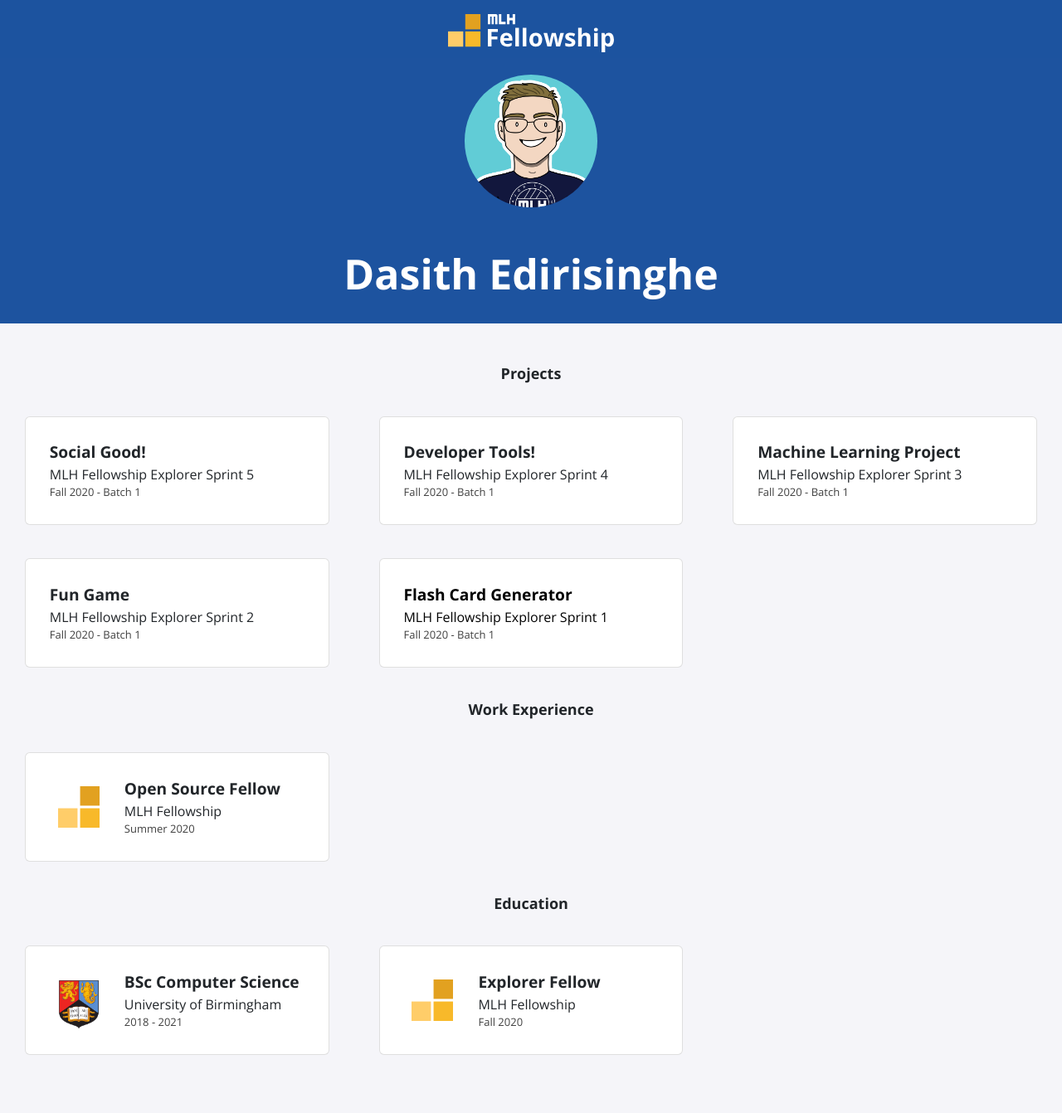
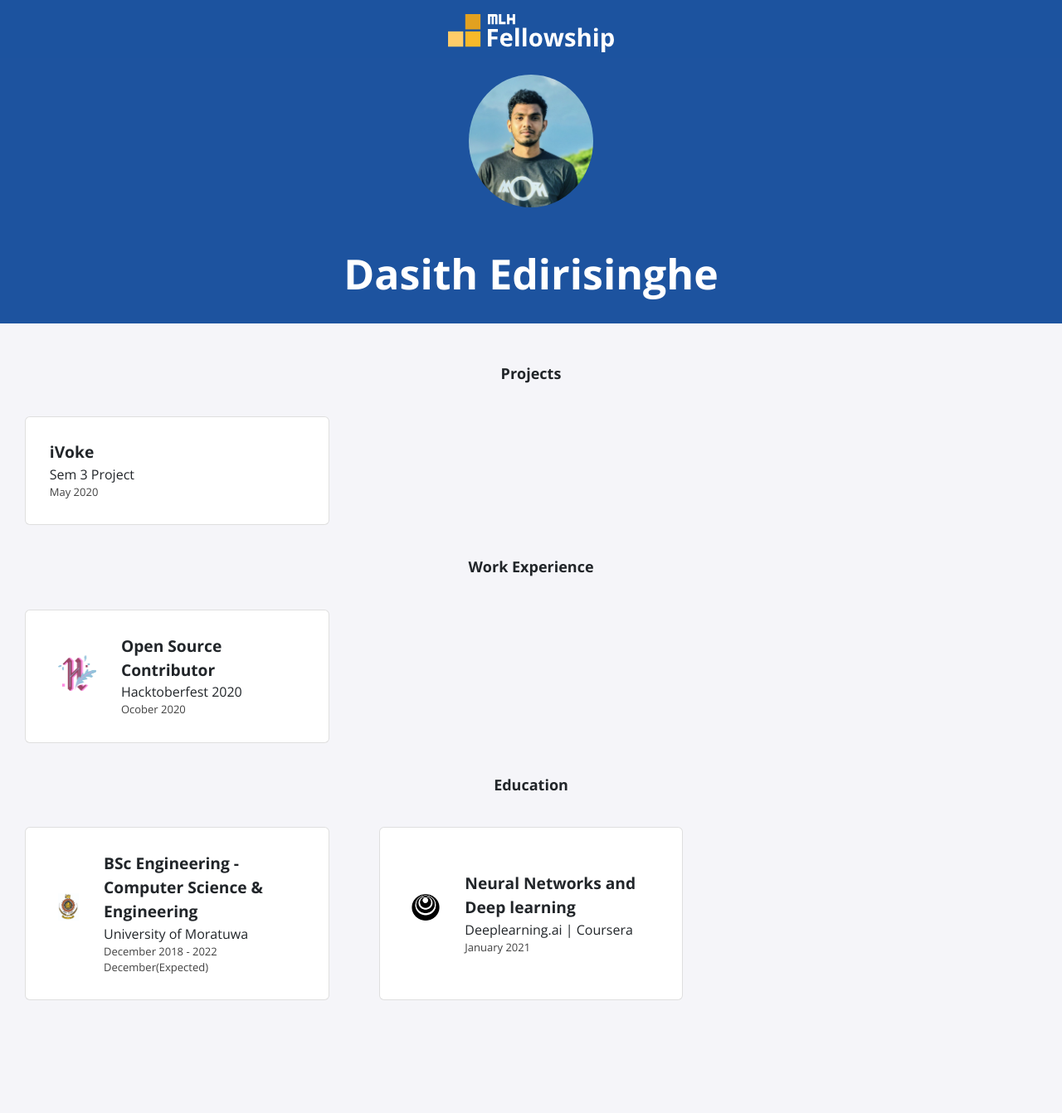
Before and after one commit to DasithEdirisinghe/DasithEdirisinghe.github.io, a Jekyll site: the page built from index.html, in a window 1280 px wide. Shown: the whole page at 83% size. Built offline with Jekyll 4.4.1, drawn with Linux system fonts in a browser that asks for light colours; nearby versions of some CDN libraries; after the commit the page ends 1276 px from its top, so only the background shows below that.

Commit message:
Updated version

```diff
--- a/_data/education.yml
+++ b/_data/education.yml
@@ -1,9 +1,9 @@
-- course: BSc Computer Science
-  institute: University of Birmingham
-  dates: 2018 - 2021
-  logo: uob.png
+- course: BSc Engineering - Computer Science & Engineering
+  institute: University of Moratuwa
+  dates: December 2018 - 2022 December(Expected)
+  logo: uom.jpg
 
-- course: Explorer Fellow
-  institute: MLH Fellowship
-  dates: Fall 2020
-  logo: fellowship.svg
+- course: Neural Networks and Deep learning
+  institute: Deeplearning.ai | Coursera
+  dates: January 2021
+  logo: dl.icon.png
--- a/_data/experience.yml
+++ b/_data/experience.yml
@@ -1,4 +1,4 @@
-- role: Open Source Fellow
-  company: MLH Fellowship
-  dates: Summer 2020
-  logo: fellowship.svg
+- role: Open Source Contributor
+  company: Hacktoberfest 2020
+  dates: Ocober 2020
+  logo: hacktober.png
--- a/_data/projects.yml
+++ b/_data/projects.yml
@@ -1,20 +1,3 @@
-- title: Social Good!
-  event: MLH Fellowship Explorer Sprint 5
-  date: Fall 2020 - Batch 1
-
-- title: Developer Tools!
-  event: MLH Fellowship Explorer Sprint 4
-  date: Fall 2020 - Batch 1
-
-- title: Machine Learning Project
-  event: MLH Fellowship Explorer Sprint 3
-  date: Fall 2020 - Batch 1
-
-- title: Fun Game
-  event: MLH Fellowship Explorer Sprint 2
-  date: Fall 2020 - Batch 1
-
-- title: Flash Card Generator
-  event: MLH Fellowship Explorer Sprint 1
-  date: Fall 2020 - Batch 1
-  page-name: sprint1
+- title: iVoke
+  event: Sem 3 Project
+  date: May 2020
```
Also changed, not shown: assets/img/education/dl.icon.png (added), assets/img/education/dl.png (added), assets/img/education/uom.jpg (added), assets/img/experience/hacktober.png (added), assets/img/logo.jpg.
